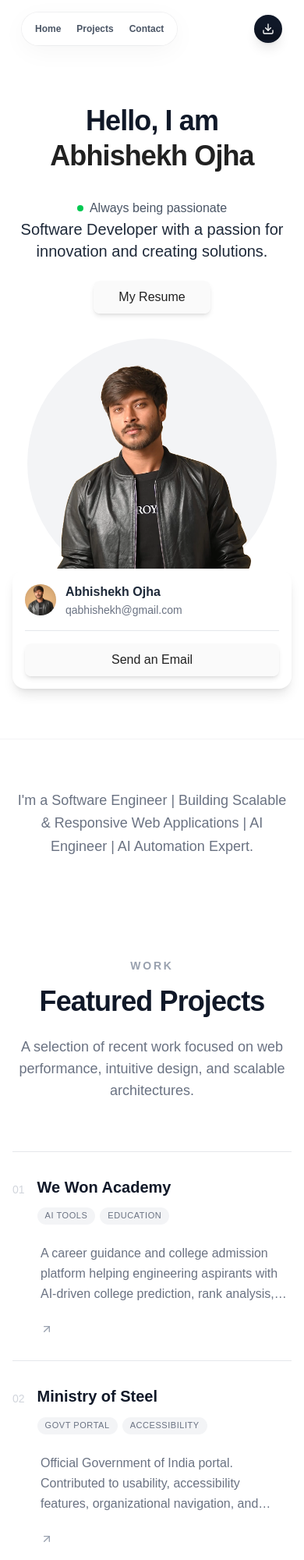
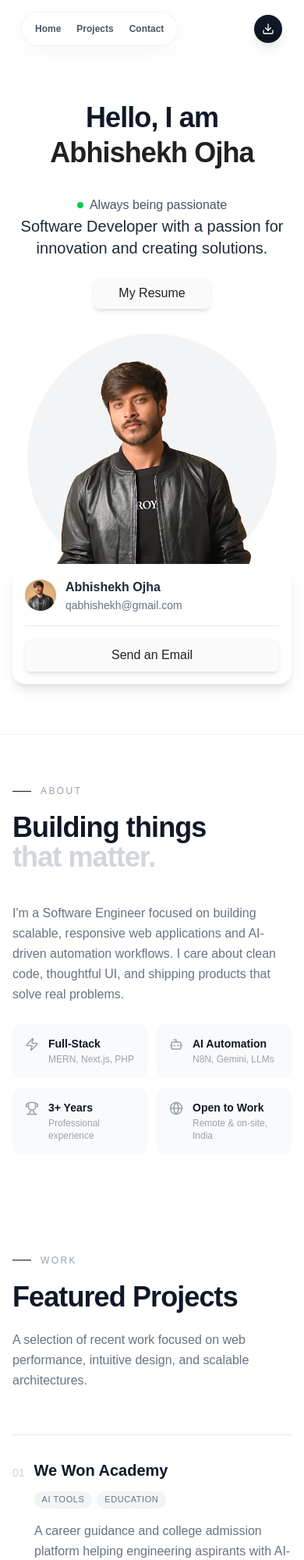
Before and after one commit to abhishekhojha/abhishekhojha, an Astro site: page / in a window 390 px wide. Shown: the top 2000 px of the page at 78% size. Built offline with nearby package versions, Linux system fonts and the light colour scheme; Astro itself is replaced by a stand-in of ours; a web font is replaced by a local one.

Commit message:
feat: enhance component layouts and improve responsiveness across About, Contact, Experience, HeroSection, LeftInfoBlock, Projects, and Skills sections

```diff
--- a/src/components/AboutUs.astro
+++ b/src/components/AboutUs.astro
@@ -1,13 +1,61 @@
+---
+import { Zap, Bot, Trophy, Globe } from "lucide-react";
+---
+
 <section
   id="about"
-  class="container mx-auto px-4 py-16 border-t border-gray-100"
+  class="container mx-auto px-4 sm:px-6 py-16 md:py-24 border-t border-gray-100"
 >
-  <div class="max-w-5xl mx-auto flex flex-col justify-center items-center">
-    <p
-      class="text-lg md:text-xl text-gray-500 max-w-2xl text-center leading-relaxed"
-    >
-      I'm a Software Engineer | Building Scalable & Responsive Web Applications
-      | AI Engineer | AI Automation Expert.
-    </p>
+  <div class="grid grid-cols-1 lg:grid-cols-2 gap-10 lg:gap-20 items-center">
+    {/* Left: headline */}
+    <div>
+      <div class="flex items-center gap-3 mb-5 sm:mb-8">
+        <div class="w-6 sm:w-8 h-px bg-gray-900"></div>
+        <p class="text-xs sm:text-sm font-medium uppercase tracking-[0.2em] text-gray-400">About</p>
+      </div>
+      <h2 class="text-4xl sm:text-5xl lg:text-6xl font-bold text-gray-900 tracking-tight leading-[1.05]">
+        Building things<br />
+        <span class="text-gray-300">that matter.</span>
+      </h2>
+    </div>
+
+    {/* Right: description + quick facts */}
+    <div class="flex flex-col gap-6">
+      <p class="text-base sm:text-lg text-gray-500 leading-relaxed">
+        I'm a Software Engineer focused on building scalable, responsive web
+        applications and AI-driven automation workflows. I care about clean code,
+        thoughtful UI, and shipping products that solve real problems.
+      </p>
+      <div class="grid grid-cols-2 gap-3">
+        <div class="flex items-start gap-3 bg-gray-50 rounded-xl p-4">
+          <Zap client:load size={18} className="text-gray-400 mt-0.5 shrink-0" />
+          <div>
+            <p class="text-sm font-semibold text-gray-900">Full-Stack</p>
+            <p class="text-xs text-gray-400 mt-0.5">MERN, Next.js, PHP</p>
+          </div>
+        </div>
+        <div class="flex items-start gap-3 bg-gray-50 rounded-xl p-4">
+          <Bot client:load size={18} className="text-gray-400 mt-0.5 shrink-0" />
+          <div>
+            <p class="text-sm font-semibold text-gray-900">AI Automation</p>
+            <p class="text-xs text-gray-400 mt-0.5">N8N, Gemini, LLMs</p>
+          </div>
+        </div>
+        <div class="flex items-start gap-3 bg-gray-50 rounded-xl p-4">
+          <Trophy client:load size={18} className="text-gray-400 mt-0.5 shrink-0" />
+          <div>
+            <p class="text-sm font-semibold text-gray-900">3+ Years</p>
+            <p class="text-xs text-gray-400 mt-0.5">Professional experience</p>
+          </div>
+        </div>
+        <div class="flex items-start gap-3 bg-gray-50 rounded-xl p-4">
+          <Globe client:load size={18} className="text-gray-400 mt-0.5 shrink-0" />
+          <div>
+            <p class="text-sm font-semibold text-gray-900">Open to Work</p>
+            <p class="text-xs text-gray-400 mt-0.5">Remote & on-site, India</p>
+          </div>
+        </div>
+      </div>
+    </div>
   </div>
 </section>
--- a/src/components/Contact.astro
+++ b/src/components/Contact.astro
@@ -5,9 +5,9 @@ import { Image } from 'astro:assets';
 
 <section
   id="contact"
-  class="py-16 lg:py-24 overflow-hidden border-t border-gray-100"
+  class="py-16 md:py-24 overflow-hidden border-t border-gray-100"
 >
-  <div class="container mx-auto px-4">
+  <div class="container mx-auto px-4 sm:px-6">
     <div class="grid grid-cols-1 lg:grid-cols-2 gap-12 lg:gap-20 items-center">
       {/* LEFT SIDE: Digital Business Card */}
       <div
@@ -65,8 +65,12 @@ import { Image } from 'astro:assets';
       {/* END LEFT SIDE */}
 
       <div class="text-center lg:text-left order-1 lg:order-2">
+        <div class="flex items-center gap-3 mb-5 sm:mb-8 justify-center lg:justify-start">
+          <div class="w-6 sm:w-8 h-px bg-gray-900"></div>
+          <p class="text-xs sm:text-sm font-medium uppercase tracking-[0.2em] text-gray-400">Contact</p>
+        </div>
         <h2
-          class="text-4xl sm:text-5xl lg:text-6xl font-extrabold text-gray-900 tracking-tight mb-6"
+          class="text-4xl sm:text-5xl lg:text-6xl font-bold text-gray-900 tracking-tight leading-[1.05] mb-6"
         >
           Let's Connect
         </h2>
--- a/src/components/Experience.astro
+++ b/src/components/Experience.astro
@@ -50,6 +50,12 @@ const experiences = [
         <h2 class="text-4xl sm:text-5xl lg:text-6xl font-bold text-gray-900 tracking-tight leading-[1.05]">
           Professional Journey
         </h2>
+      </div>
+      <div class="lg:pb-1">
+        <p class="text-base sm:text-lg text-gray-500 leading-relaxed max-w-md">
+          A timeline of roles where I've built products, solved real problems,
+          and grown as an engineer across startups and freelance work.
+        </p>
       </div>
     </div>
 
--- a/src/components/HeroSection.astro
+++ b/src/components/HeroSection.astro
@@ -5,7 +5,7 @@ import ContactCard from "./ContactCard.astro";
 ---
 
 <section
-  class="container text-left lg:h-screen flex flex-col items-center justify-between lg:overflow-hidden pt-25 pb-16 lg:py-0 lg:pt-20 px-2"
+  class="container mx-auto text-left lg:h-screen flex flex-col items-center justify-between lg:overflow-hidden pt-24 pb-16 lg:py-0 lg:pt-20 px-4 sm:px-6"
 >
   <h1
     class="text-4xl sm:text-5xl lg:text-7xl font-extrabold text-gray-900 tracking-tight text-center py-8 leading-tight"
--- a/src/components/LeftInfoBlock.astro
+++ b/src/components/LeftInfoBlock.astro
@@ -12,16 +12,11 @@
   >
     Software Developer with a passion for innovation and creating solutions.
   </p>
-  <button
-    type="submit"
-    class="font-medium py-2 px-8 rounded-lg text-[var(--brand-dark)] bg-[var(--brand-light-trans)] shadow-md shadow-black/10 backdrop-blur-xs transition-all duration-300 hover:shadow-lg hover:-translate-y-0.5 focus:outline-none focus:ring-2 focus:ring-offset-2 focus:ring-[var(--brand-dark)]"
+  <a
+    href="/ABHISHEKH_OJHA.pdf"
+    download="ABHISHEKH_OJHA.pdf"
+    class="font-medium py-2 px-8 rounded-lg text-[var(--brand-dark)] bg-[var(--brand-light-trans)] shadow-md shadow-black/10 backdrop-blur-xs transition-all duration-300 hover:shadow-lg hover:-translate-y-0.5 focus:outline-none focus:ring-2 focus:ring-offset-2 focus:ring-[var(--brand-dark)] text-base"
   >
-    <a
-      href="/ABHISHEKH_OJHA.pdf"
-      download="ABHISHEKH_OJHA.pdf"
-      class="text-base font-medium"
-    >
-      My Resume
-    </a>
-  </button>
+    My Resume
+  </a>
 </div>
--- a/src/components/Projects.astro
+++ b/src/components/Projects.astro
@@ -3,18 +3,23 @@ import { ArrowUpRight, Github } from "lucide-react";
 import { projectsData } from "../data/projects";
 ---
 
-<section id="projects" class="container mx-auto px-4 py-16 md:py-24">
-  <div class="mb-16 md:mb-24 flex flex-col justify-center items-center mx-auto">
-    <p class="text-sm font-semibold uppercase tracking-[0.2em] text-gray-400 mb-4">Work</p>
-    <h2
-      class="text-4xl sm:text-5xl lg:text-6xl font-bold text-gray-900 tracking-tight"
-    >
-      Featured Projects
-    </h2>
-    <p class="text-lg md:text-xl text-gray-500 mt-6 max-w-2xl text-center">
-      A selection of recent work focused on web performance, intuitive design,
-      and scalable architectures.
-    </p>
+<section id="projects" class="container mx-auto px-4 sm:px-6 py-16 md:py-24">
+  <div class="grid grid-cols-1 lg:grid-cols-2 gap-6 lg:gap-20 items-end mb-14 sm:mb-20 md:mb-24">
+    <div>
+      <div class="flex items-center gap-3 mb-5 sm:mb-8">
+        <div class="w-6 sm:w-8 h-px bg-gray-900"></div>
+        <p class="text-xs sm:text-sm font-medium uppercase tracking-[0.2em] text-gray-400">Work</p>
+      </div>
+      <h2 class="text-4xl sm:text-5xl lg:text-6xl font-bold text-gray-900 tracking-tight leading-[1.05]">
+        Featured Projects
+      </h2>
+    </div>
+    <div class="lg:pb-1">
+      <p class="text-base sm:text-lg text-gray-500 leading-relaxed max-w-md">
+        A selection of recent work focused on web performance, intuitive design,
+        and scalable architectures.
+      </p>
+    </div>
   </div>
 
   <div class="flex flex-col">
@@ -29,9 +34,9 @@ import { projectsData } from "../data/projects";
             (project.demoUrl || project.githubUrl) && "cursor-pointer",
           ]}
         >
-          <div class="grid grid-cols-1 md:grid-cols-12 gap-6 md:gap-8 items-center">
+          <div class="flex flex-col sm:grid sm:grid-cols-12 gap-4 sm:gap-6 md:gap-8 sm:items-center">
             {/* Number + Title */}
-            <div class="md:col-span-5 flex items-start gap-4 md:gap-6">
+            <div class="sm:col-span-5 flex items-start gap-3 sm:gap-4 md:gap-6">
               <span class="text-sm font-medium text-gray-300 tabular-nums mt-1.5 select-none shrink-0">
                 {String(index + 1).padStart(2, "0")}
               </span>
@@ -50,14 +55,14 @@ import { projectsData } from "../data/projects";
             </div>
 
             {/* Description */}
-            <div class="md:col-span-5 pl-9 md:pl-0">
+            <div class="sm:col-span-5 pl-7 sm:pl-0">
               <p class="text-base text-gray-500 leading-relaxed line-clamp-3">
                 {project.description}
               </p>
             </div>
 
             {/* Links */}
-            <div class="md:col-span-2 pl-9 md:pl-0 flex items-center justify-start md:justify-end gap-3">
+            <div class="sm:col-span-2 pl-7 sm:pl-0 flex items-center justify-start sm:justify-end gap-3">
               {project.demoUrl && (
                 <span
                   class="inline-flex items-center gap-1.5 text-sm font-semibold text-gray-400 group-hover:text-gray-900 transition-colors duration-300"
--- a/src/components/Skills.astro
+++ b/src/components/Skills.astro
@@ -2,16 +2,24 @@
 import SkillGrid from "./SkillGrid.jsx";
 ---
 
-<section id="skills" class="pb-16 md:pb-24">
-  <div class="container mx-auto px-4">
-    <div
-      class="mb-16 md:mb-24 flex flex-col justify-center items-center mx-auto"
-    >
-      <h2
-        class="text-4xl sm:text-5xl lg:text-6xl font-extrabold text-gray-900 tracking-tight"
-      >
-        Technologies I Use
-      </h2>
+<section id="skills" class="py-16 md:py-24">
+  <div class="container mx-auto px-4 sm:px-6">
+    <div class="grid grid-cols-1 lg:grid-cols-2 gap-6 lg:gap-20 items-end mb-14 sm:mb-20 md:mb-24">
+      <div>
+        <div class="flex items-center gap-3 mb-5 sm:mb-8">
+          <div class="w-6 sm:w-8 h-px bg-gray-900"></div>
+          <p class="text-xs sm:text-sm font-medium uppercase tracking-[0.2em] text-gray-400">Stack</p>
+        </div>
+        <h2 class="text-4xl sm:text-5xl lg:text-6xl font-bold text-gray-900 tracking-tight leading-[1.05]">
+          Technologies I Use
+        </h2>
+      </div>
+      <div class="lg:pb-1">
+        <p class="text-base sm:text-lg text-gray-500 leading-relaxed max-w-md">
+          A versatile toolkit spanning front-end, back-end, databases, and
+          deployment — chosen for real-world reliability.
+        </p>
+      </div>
     </div>
 
     <SkillGrid />
```
